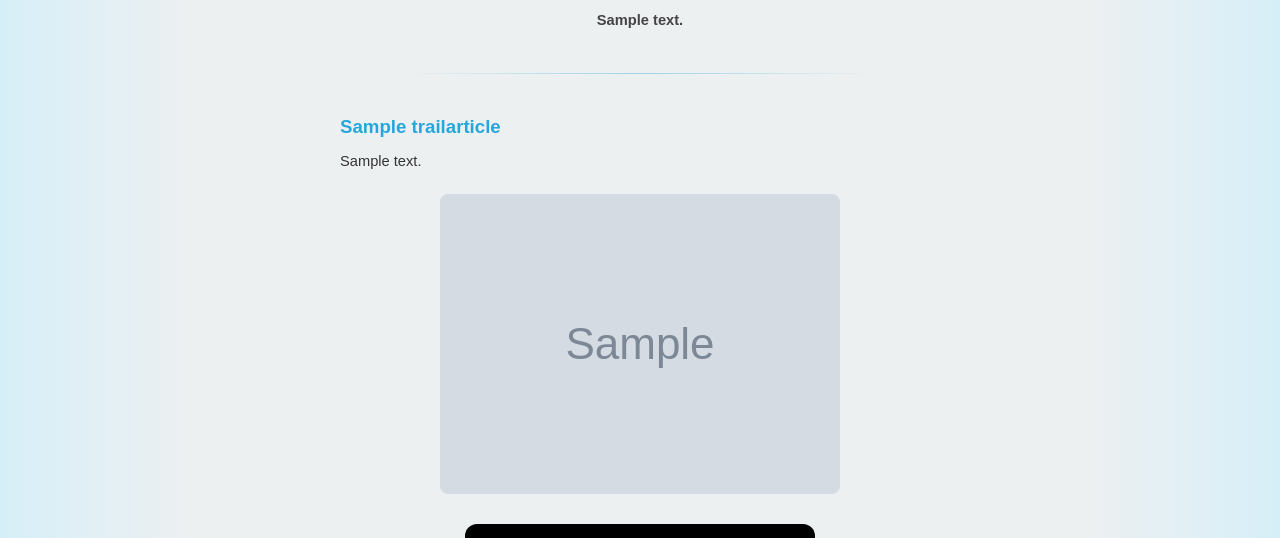
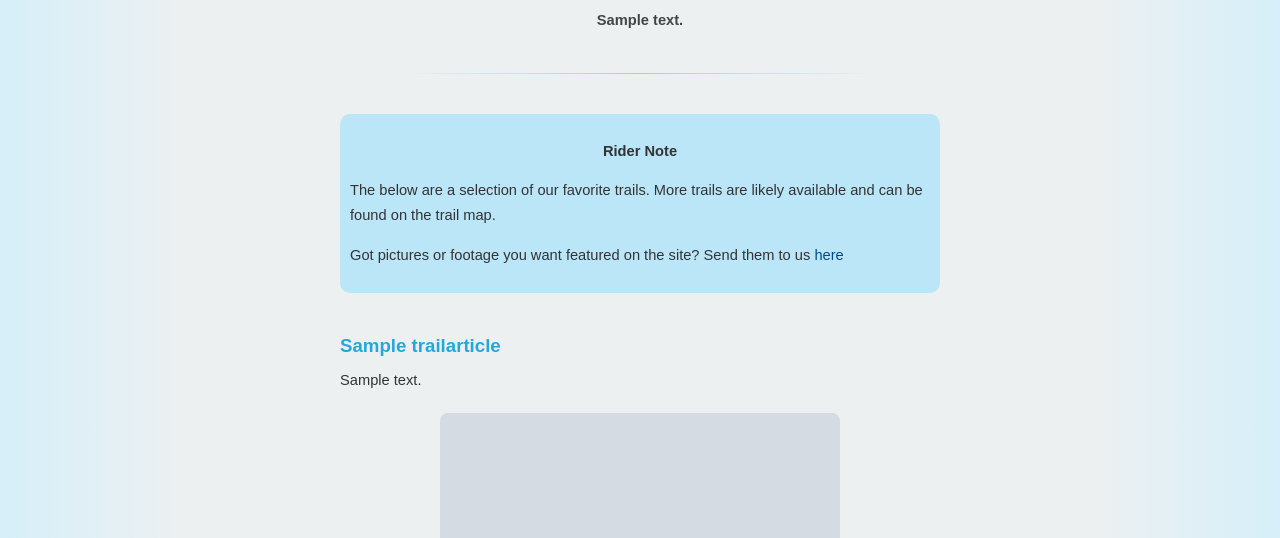
Before and after one commit to protogenoserebos/MTB_Master, a Django app: a page that uses NCMTB/templates/trail_detail.html in a window 1280 px wide. Shown: the part 841-1379 px from the top of the page. Run offline with Django 5.2, Linux system fonts and the light colour scheme; tables that the repository leaves empty hold one stand-in row (values such as "Sample post"); grey boxes marked "Sample" are stand-in pictures; a database or web service that is not in the repository returns one stand-in record (values such as "Sample title"); data that the repository does not hold is empty; some libraries are stand-ins or nearby versions; grey boxes are pictures that could not be loaded.

Commit message:
more style updates

```diff
--- a/NCMTB/static/css/mtb_styles.css
+++ b/NCMTB/static/css/mtb_styles.css
@@ -703,6 +703,8 @@ nav {
     border-radius: 12px;
 }
 
+.disclaimer{background: #bbe6f7; padding:10px; border-radius:10px; margin-bottom:40px; }
+
 .slider-wrapper {
     display: flex;
     transition: transform 0.4s ease-in-out;
--- a/NCMTB/templates/trail_detail.html
+++ b/NCMTB/templates/trail_detail.html
@@ -62,7 +62,8 @@
 
     <hr class="section-divider">
 
-
+<div class="disclaimer"><p style="text-align:center"><b>Rider Note</b></p><p>The below are a selection of our favorite trails. More trails are likely available and can be found on the trail map.</p>
+    <p>Got pictures or footage you want featured on the site? Send them to us <a href="mailto:developingwriter@gmail.com">here</a></p></div>
 
         {% for block in trail.get_content_blocks %}
             <div class="trail-section" style="max-width: 600px; margin: 0 auto;">
```
